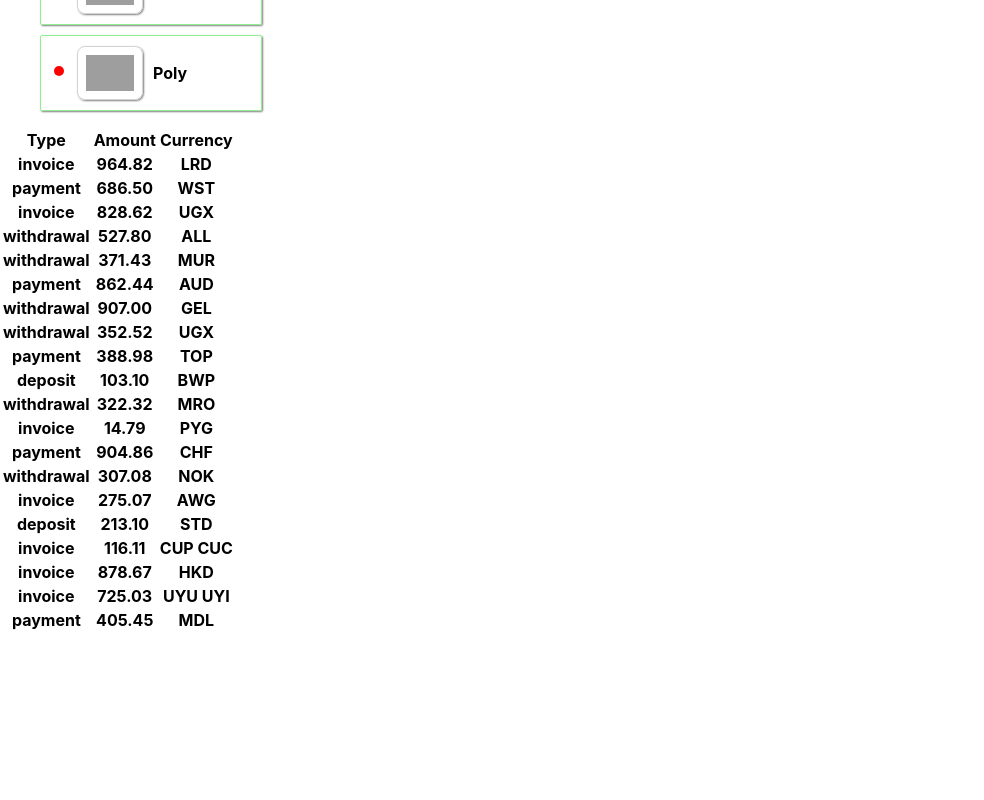
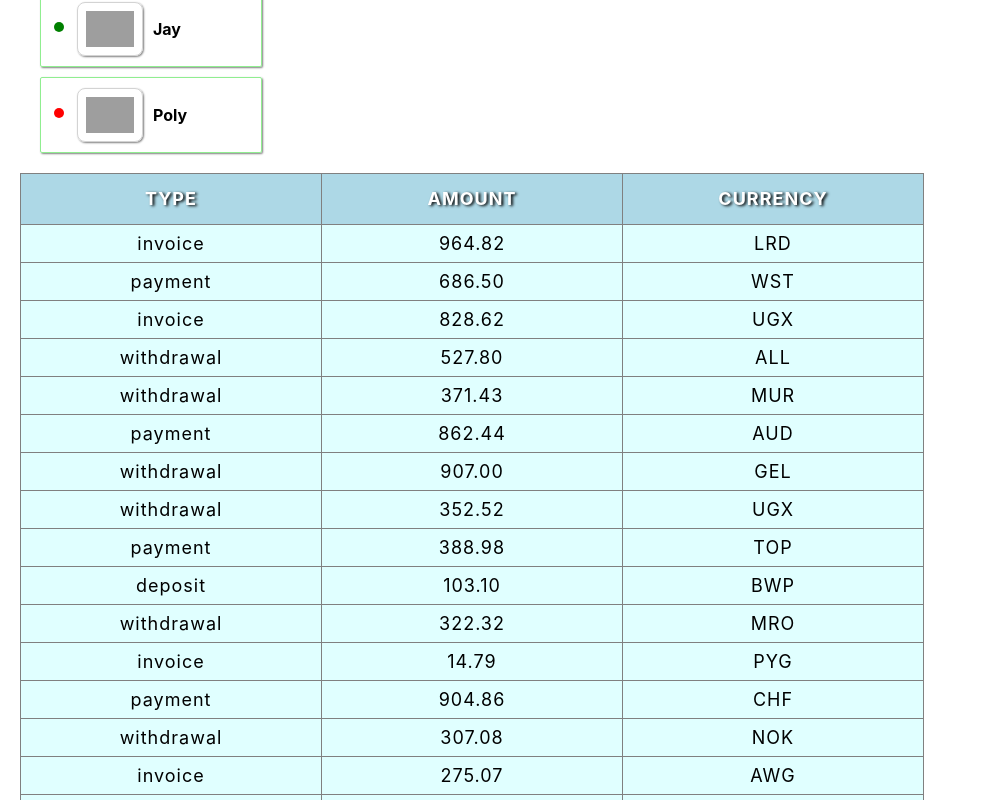
Before and after one commit to daria31v/goit-react-hw-01-components, a React (Create React App) app: page / in a window 1280 px wide. Shown: the part 720-1520 px from the top of the page, without its empty margins (0-984 px from the left). Before the commit the page ends 1353 px from the top, so only its background shows below. Built offline with nearby package versions, Linux system fonts and the light colour scheme; grey boxes are pictures that could not be loaded.

Commit message:
4 styled

```diff
--- a/src/components/Statistics/Statistics.styled.js
+++ b/src/components/Statistics/Statistics.styled.js
@@ -6,16 +6,18 @@ margin-left: 20px;
   display: block;
   text-align: center;
   border: 3px solid lightgray;
-width: 310px;
-box-shadow: 1px 1px 2px gray;
+  width: 400px;
+  height: 150px;
+  /* box-shadow: 1px 1px 2px gray; */
 
-`
+`;
 export const Title = styled.h2`
   font-size: 16px;
   font-weight: 700;
   text-transform: uppercase;
-
-`
+  margin-top: 30px;
+  margin-bottom: 31px;
+`;
 export const StastisticsList = styled.ul`
   display: flex;
   align-items: center;
@@ -27,14 +29,12 @@ background-color: green;
   margin-left: auto;
   margin-right: auto;
   width: auto;
-height:100%;
   color: white;
-
-`
+`;
 export const StastisticsItem = styled.li`
   display: grid;
   width: 100%;
   padding: 10px;
   border: 1px solid lightgreen;
-box-shadow: 1px 1px 2px gray;
-`
+  /* box-shadow: 1px 1px 2px gray; */
+`;
--- a/src/components/TransactionHistory/TransactionHistory.jsx
+++ b/src/components/TransactionHistory/TransactionHistory.jsx
@@ -1,26 +1,27 @@
 import PropTypes from 'prop-types';
 import transactions from 'Data/transactions.json';
+import { TransactionCard, TransactionColumTr, TransactionColumTh, TransactionColumTd, HeadlineTransactionCard } from './TransactionHistory.styled';
 
 export const TransactionHistory = (items = { transactions }) => {
   return (
-    <table>
-      <thead>
-        <tr>
-          <th>Type</th>
-          <th>Amount</th>
-          <th>Currency</th>
-        </tr>
-      </thead>
+    <TransactionCard>
+      <HeadlineTransactionCard>
+        <TransactionColumTr>
+          <TransactionColumTh>Type</TransactionColumTh>
+          <TransactionColumTh>Amount</TransactionColumTh>
+          <TransactionColumTh>Currency</TransactionColumTh>
+        </TransactionColumTr>
+      </HeadlineTransactionCard>
       <tbody>
         {transactions.map(transactions => (
-          <tr key={transactions.id}>
-            <th>{transactions.type}</th>
-            <th>{transactions.amount}</th>
-            <th>{transactions.currency}</th>
-          </tr>
+          <TransactionColumTr key={transactions.id}>
+            <TransactionColumTd>{transactions.type}</TransactionColumTd>
+            <TransactionColumTd>{transactions.amount}</TransactionColumTd>
+            <TransactionColumTd>{transactions.currency}</TransactionColumTd>
+          </TransactionColumTr>
         ))}
       </tbody>
-    </table>
+    </TransactionCard>
   );
 };
 
--- a/src/components/TransactionHistory/TransactionHistory.styled.js
+++ b/src/components/TransactionHistory/TransactionHistory.styled.js
@@ -0,0 +1,33 @@
+import styled from 'styled-components';
+
+export const TransactionCard = styled.div`
+  border-collapse: collapse;
+  letter-spacing: 1px;
+  margin: 20px;
+
+`;
+export const TransactionColumTr = styled.tr`
+  border: 1px solid rgb(190, 190, 190);
+
+`;
+export const TransactionColumTh = styled.th`
+  border: 1px solid gray;
+  padding: 10px 50px;
+  width: 200px;
+  height: 30px;
+`;
+export const TransactionColumTd = styled.td`
+border: 1px solid gray;
+padding: 8px;
+text-align: center;
+background-color: lightcyan;
+color: black;
+font-size: 18px;
+`
+export const HeadlineTransactionCard = styled.thead`
+ background-color: lightblue;
+ color: white;
+ text-shadow: 2px 1px 3px black;
+ text-transform: uppercase;
+ font-size: 18px;
+`
```
Lines whose indentation alone changed are shown as unchanged.
